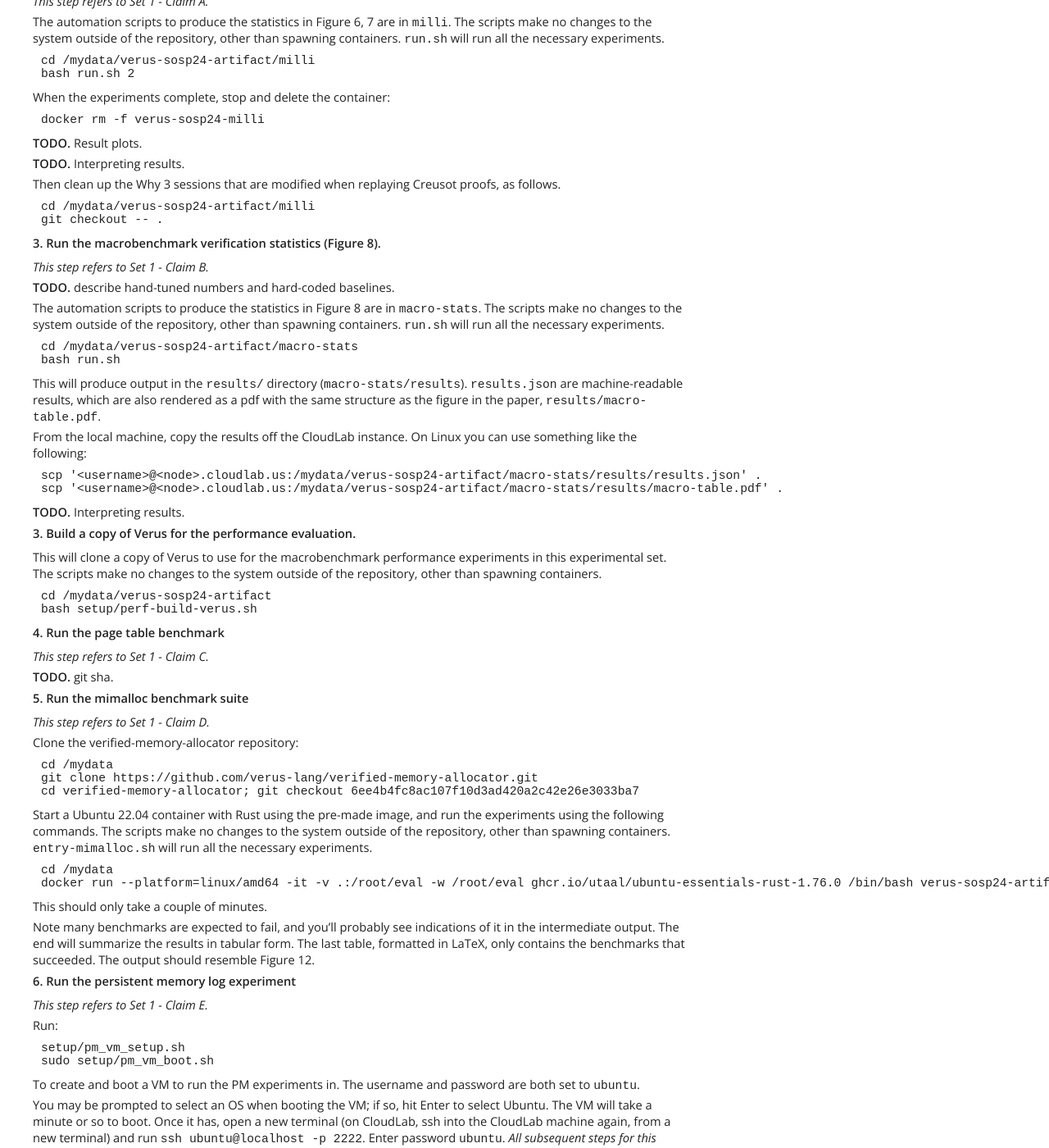
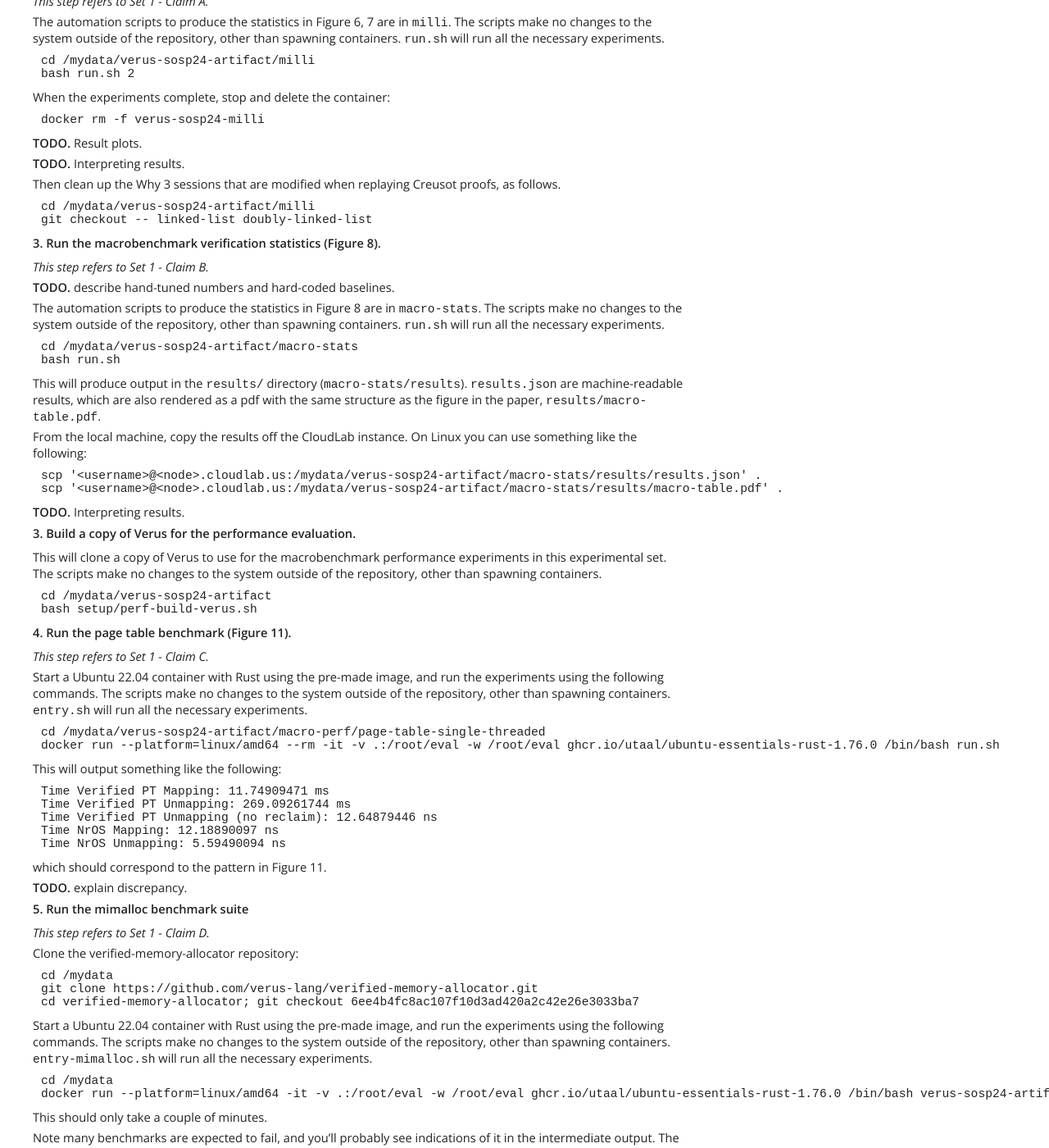
Before and after one commit to verus-lang/paper-sosp24-artifact, a Jekyll site: the page built from site/guide.md, in a window 1280 px wide and 1400 px high, scrolled down 1949 px. Shown: the whole window at 82% size. Built offline with Jekyll 4.4.1, drawn with Linux system fonts in a browser that asks for light colours.

Commit message:
page table instructions

````diff
--- a/site/guide.md
+++ b/site/guide.md
@@ -132,7 +132,7 @@ Then clean up the Why 3 sessions that are modified when replaying Creusot proofs
 
 ```shell
 cd /mydata/verus-sosp24-artifact/milli
-git checkout -- .
+git checkout -- linked-list doubly-linked-list
 ```
 
 #### 3. Run the macrobenchmark verification statistics (Figure 8).
@@ -174,11 +174,33 @@ cd /mydata/verus-sosp24-artifact
 bash setup/perf-build-verus.sh
 ```
 
-#### 4. Run the page table benchmark
+#### 4. Run the page table benchmark (Figure 11).
 
 *This step refers to Set 1 - Claim C.*
 
-**TODO.** git sha.
+Start a Ubuntu 22.04 container with Rust using the pre-made image, and run the experiments
+using the following commands.
+The scripts make no changes to the system outside of the repository, other than spawning
+containers. `entry.sh` will run all the necessary experiments.
+
+```shell
+cd /mydata/verus-sosp24-artifact/macro-perf/page-table-single-threaded
+docker run --platform=linux/amd64 --rm -it -v .:/root/eval -w /root/eval ghcr.io/utaal/ubuntu-essentials-rust-1.76.0 /bin/bash run.sh
+```
+
+This will output something like the following:
+
+```
+Time Verified PT Mapping: 11.74909471 ms
+Time Verified PT Unmapping: 269.09261744 ms
+Time Verified PT Unmapping (no reclaim): 12.64879446 ns
+Time NrOS Mapping: 12.18890097 ns
+Time NrOS Unmapping: 5.59490094 ns
+```
+
+which should correspond to the pattern in Figure 11.
+
+**TODO.** explain discrepancy.
 
 #### 5. Run the mimalloc benchmark suite
 
````
